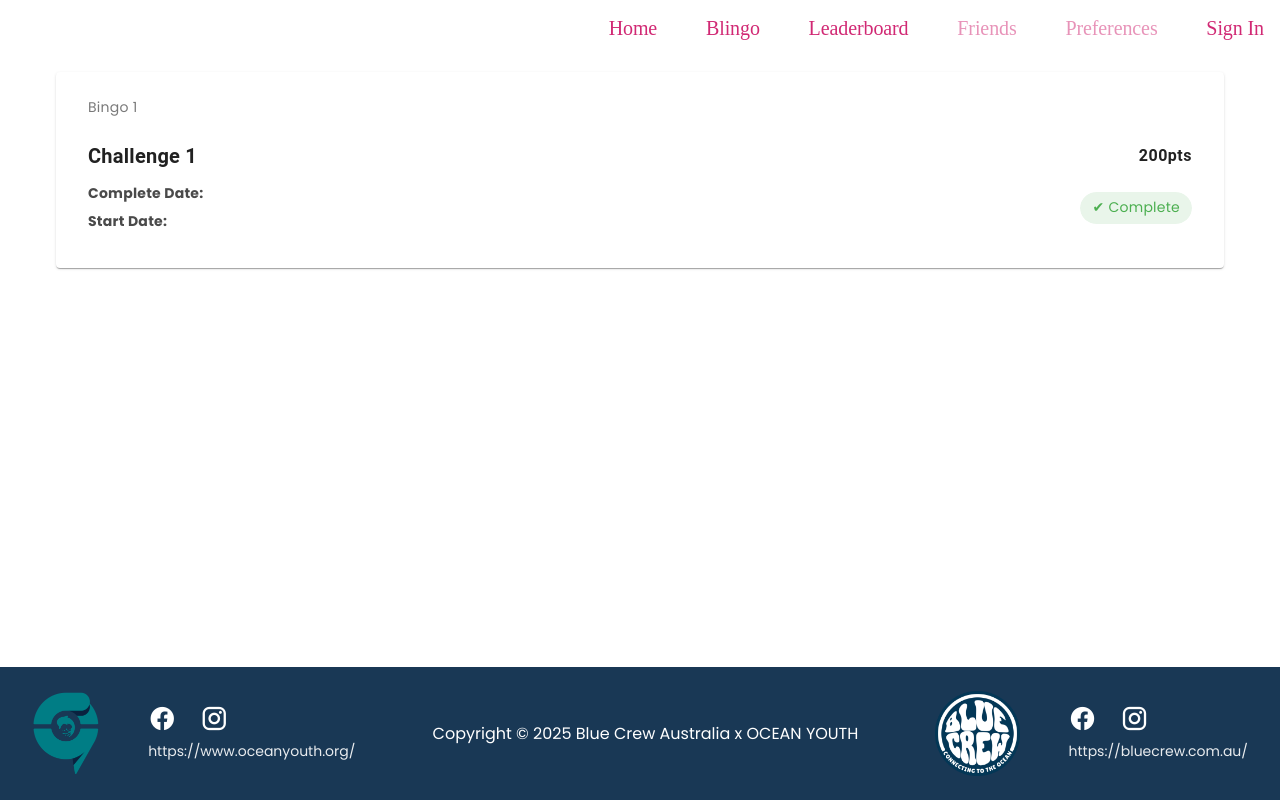
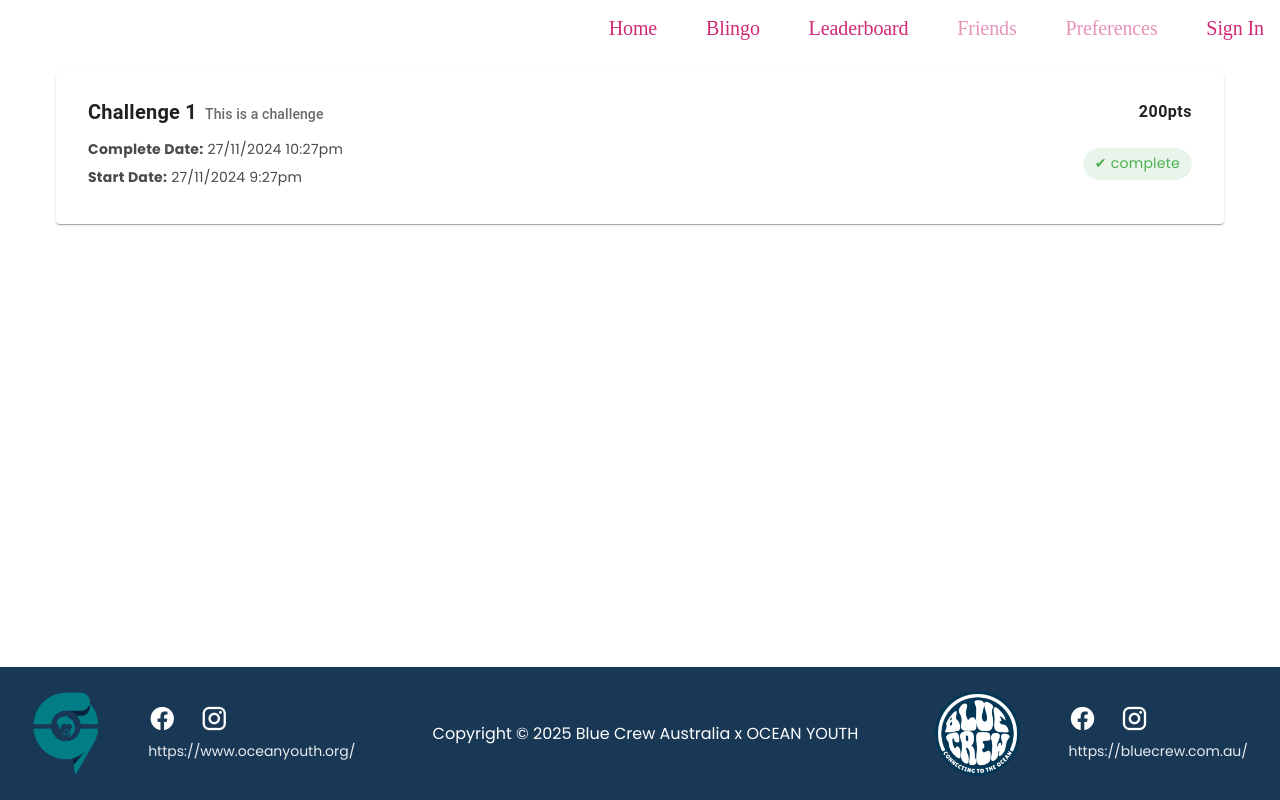
Before and after one commit to codersforcauses/bluecrew, a Vue app in the folder client/: page /profile in a window 1280 px wide. Built offline with nearby package versions, Linux system fonts and the light colour scheme; no server answers; the HTML template or start-up script is replaced by a standard one; a web font is replaced by a local one.

Commit message:
updated profile view to match new challenge card

```diff
--- a/client/src/components/ProfileView.vue
+++ b/client/src/components/ProfileView.vue
@@ -2,10 +2,11 @@
     <v-container>
       <ChallengesCard
         :title="title"
-        :subtitle="subtitle"
+        :description="description"
+        :type="type"
         :points="points"
-        :completeDate="completeDate"
-        :timeSpent="timeSpent"
+        :startDate="startDate"
+        :finishDate="finishDate"
         :status="status"
       />
     </v-container>
@@ -23,18 +24,20 @@
     setup() {
       // Reactive state variables using Composition API
       const title = ref("Challenge 1");
-      const subtitle = ref("Bingo 1");
+      const description = ref("This is a challenge");
+      const type = ref<'connect' | 'understand' | 'act'>('connect');
       const points = ref(200);
-      const completeDate = ref("27/11/2024 10:27pm");
-      const timeSpent = ref("60min");
-      const status = ref("Complete");
+      const startDate = ref("27/11/2024 9:27pm")
+      const finishDate = ref("27/11/2024 10:27pm");
+      const status = ref<'complete' | 'uncomplete'>('complete');
 
       return {
         title,
-        subtitle,
+        description,
+        type,
         points,
-        completeDate,
-        timeSpent,
+        startDate,
+        finishDate,
         status,
       };
     },
```
